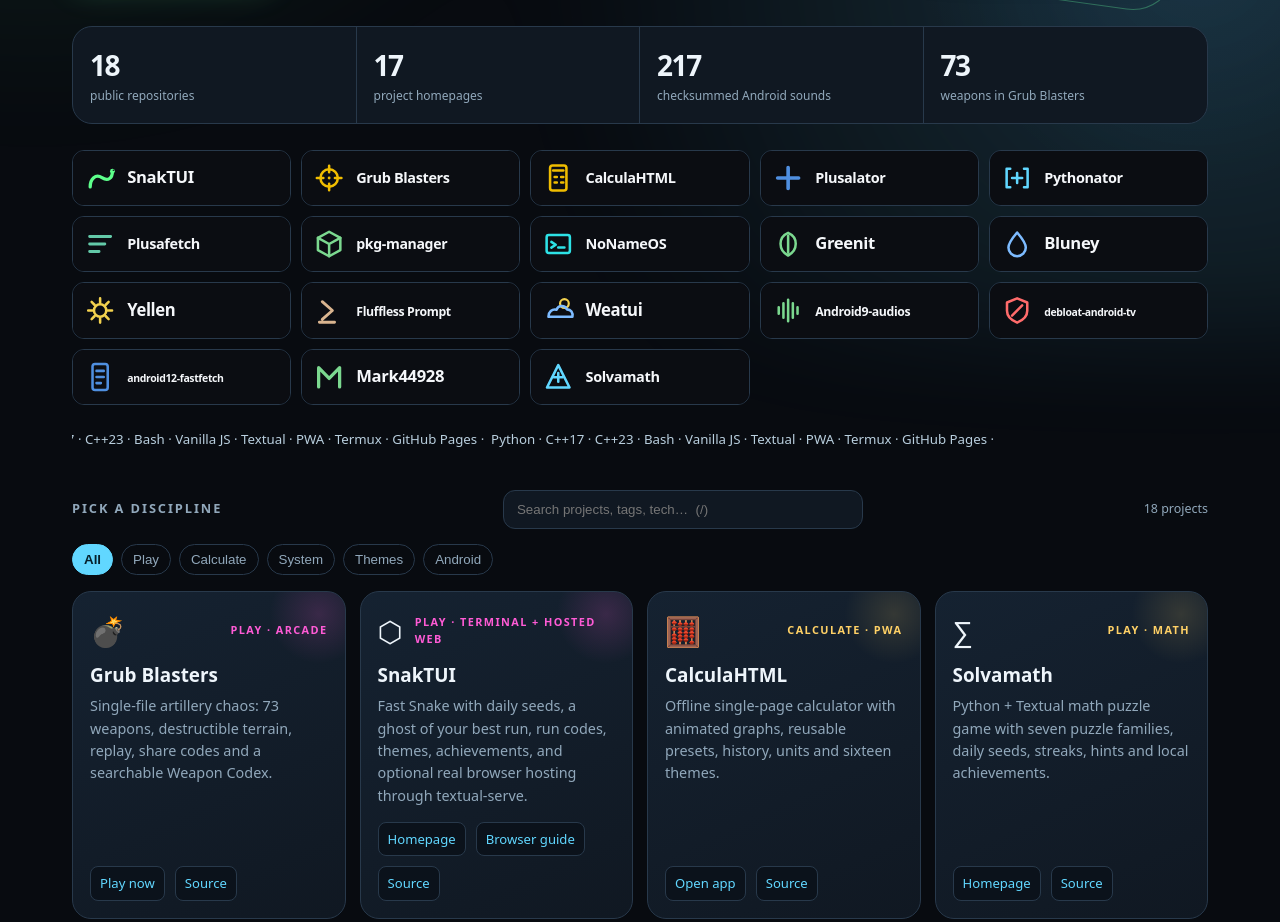
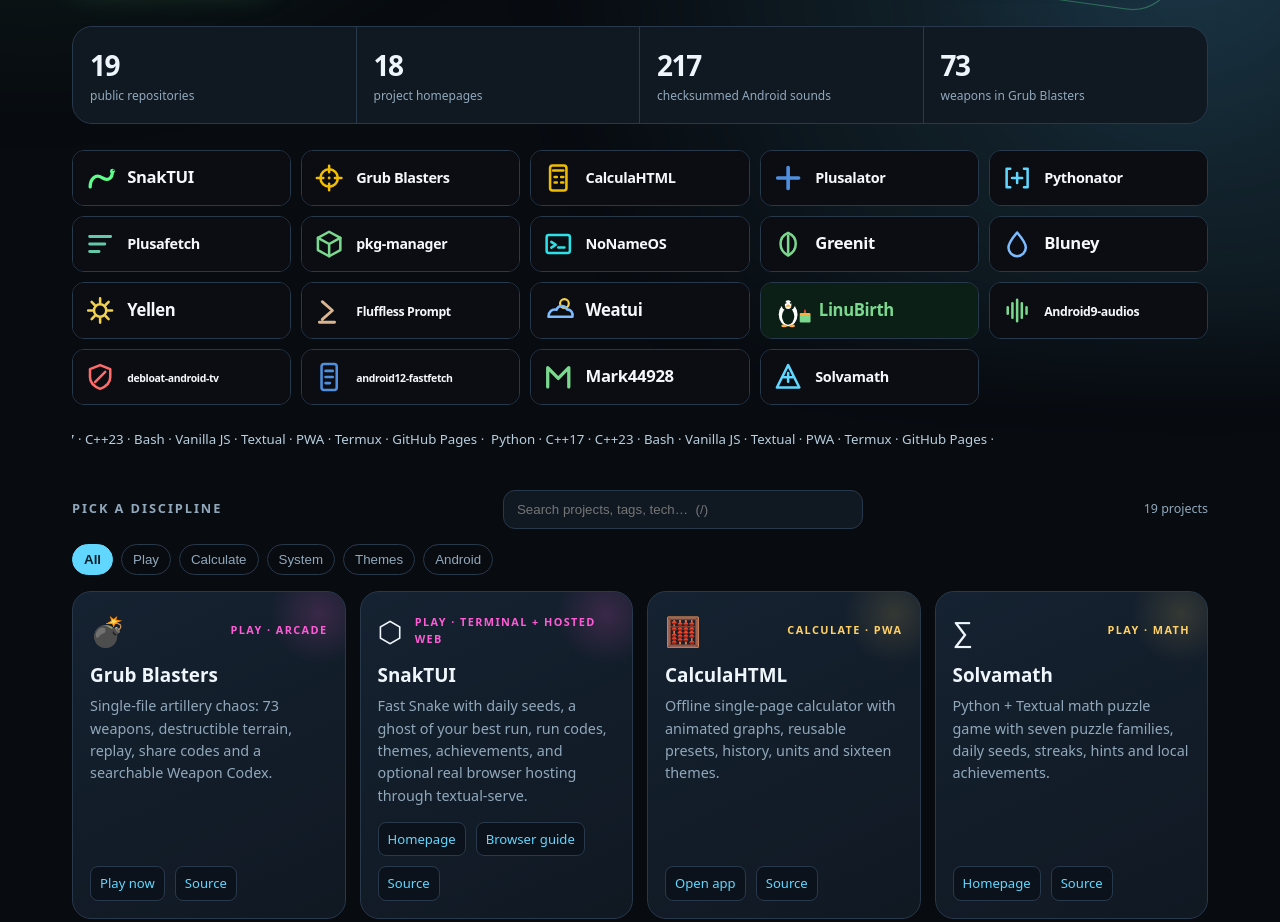
Before and after one commit to Mark44928/Mark44928, a plain HTML site: page index.html in a window 1280 px wide. Shown: the part 659-1581 px from the top of the page. Drawn offline with Linux system fonts and the light colour scheme.

Commit message:
Add LinuBirth to project hub: logo grid, card, stats, count

```diff
--- a/index.html
+++ b/index.html
@@ -43,7 +43,7 @@ main{max-width:1180px;margin:auto;padding:44px 22px 60px}.topline{display:flex;j
 </div>
 <div class="portrait" aria-hidden="true"><div class="ring"></div><div class="ring two"></div><img src="avatar.png" alt="Mark44928 avatar"></div>
 </header>
-<section class="stats" aria-label="Project highlights"><div class="stat"><strong>18</strong><span>public repositories</span></div><div class="stat"><strong>17</strong><span>project homepages</span></div><div class="stat"><strong>217</strong><span>checksummed Android sounds</span></div><div class="stat"><strong>73</strong><span>weapons in Grub Blasters</span></div></section>
+<section class="stats" aria-label="Project highlights"><div class="stat"><strong>19</strong><span>public repositories</span></div><div class="stat"><strong>18</strong><span>project homepages</span></div><div class="stat"><strong>217</strong><span>checksummed Android sounds</span></div><div class="stat"><strong>73</strong><span>weapons in Grub Blasters</span></div></section>
 <section aria-label="Project logos" style="display:grid;grid-template-columns:repeat(auto-fit,minmax(190px,1fr));gap:10px;margin:26px 0 4px">
 <a href="https://github.com/Mark44928/SnakTUI" style="display:block;border:1px solid var(--line);border-radius:12px;overflow:hidden"><img src="logos/snaktui.svg" alt="SnakTUI logo" style="display:block;width:100%"></a>
 <a href="https://github.com/Mark44928/GrubBlastersHTML" style="display:block;border:1px solid var(--line);border-radius:12px;overflow:hidden"><img src="logos/grubblasters.svg" alt="Grub Blasters logo" style="display:block;width:100%"></a>
@@ -58,6 +58,7 @@ main{max-width:1180px;margin:auto;padding:44px 22px 60px}.topline{display:flex;j
 <a href="https://github.com/Mark44928/Yellen" style="display:block;border:1px solid var(--line);border-radius:12px;overflow:hidden"><img src="logos/yellen.svg?v=2" alt="Yellen logo" style="display:block;width:100%"></a>
 <a href="https://github.com/Mark44928/FlufflessPrompt" style="display:block;border:1px solid var(--line);border-radius:12px;overflow:hidden"><img src="logos/fluffless.svg" alt="Fluffless Prompt logo" style="display:block;width:100%"></a>
 <a href="https://github.com/Mark44928/Weatui" style="display:block;border:1px solid var(--line);border-radius:12px;overflow:hidden"><img src="logos/weatui.svg" alt="Weatui logo" style="display:block;width:100%"></a>
+<a href="https://github.com/Mark44928/LinuBirth" style="display:block;border:1px solid var(--line);border-radius:12px;overflow:hidden"><img src="logos/linubirth.svg" alt="LinuBirth logo" style="display:block;width:100%"></a>
 <a href="https://github.com/Mark44928/Android9-audios" style="display:block;border:1px solid var(--line);border-radius:12px;overflow:hidden"><img src="logos/android9-audios.svg" alt="Android9-audios logo" style="display:block;width:100%"></a>
 <a href="https://github.com/Mark44928/debloat-android-tv" style="display:block;border:1px solid var(--line);border-radius:12px;overflow:hidden"><img src="logos/debloat-android-tv.svg" alt="debloat-android-tv logo" style="display:block;width:100%"></a>
 <a href="https://github.com/Mark44928/android12-fastfetch" style="display:block;border:1px solid var(--line);border-radius:12px;overflow:hidden"><img src="logos/android12-fastfetch.svg" alt="android12-fastfetch logo" style="display:block;width:100%"></a>
@@ -65,7 +66,7 @@ main{max-width:1180px;margin:auto;padding:44px 22px 60px}.topline{display:flex;j
 <a href="https://github.com/Mark44928/Solvamath" style="display:block;border:1px solid var(--line);border-radius:12px;overflow:hidden"><img src="logos/solvamath.svg?v=2" alt="Solvamath logo" style="display:block;width:100%"></a>
 </section>
 <div class="ticker" aria-hidden="true"><span>Python · C++17 · C++23 · Bash · Vanilla JS · Textual · PWA · Termux · GitHub Pages ·&nbsp; Python · C++17 · C++23 · Bash · Vanilla JS · Textual · PWA · Termux · GitHub Pages ·&nbsp;</span></div>
-<div class="controls" id="projects"><h2>Pick a discipline</h2><input class="search" id="project-search" type="search" placeholder="Search projects, tags, tech…  (/)" aria-label="Search projects" aria-keyshortcuts="/"><output class="count" id="project-count" aria-live="polite">18 projects</output></div>
+<div class="controls" id="projects"><h2>Pick a discipline</h2><input class="search" id="project-search" type="search" placeholder="Search projects, tags, tech…  (/)" aria-label="Search projects" aria-keyshortcuts="/"><output class="count" id="project-count" aria-live="polite">19 projects</output></div>
 <div class="filters" aria-label="Filter projects"><button class="chip active" data-filter="all">All</button><button class="chip" data-filter="play">Play</button><button class="chip" data-filter="calculate">Calculate</button><button class="chip" data-filter="system">System</button><button class="chip" data-filter="themes">Themes</button><button class="chip" data-filter="android">Android</button></div>
 <section class="grid" aria-label="Projects">
 <article class="card" data-cat="play" data-search="grub blasters artillery game html single-file weapon codex 73" style="--kind:var(--magenta);--glow:#ff5bd629"><div class="card-head"><span class="icon">💣</span><span class="kind">Play · arcade</span></div><h2>Grub Blasters</h2><p>Single-file artillery chaos: 73 weapons, destructible terrain, replay, share codes and a searchable Weapon Codex.</p><div class="links"><a href="https://mark44928.github.io/GrubBlastersHTML/">Play now</a><a href="https://github.com/Mark44928/GrubBlastersHTML">Source</a></div></article>
@@ -86,6 +87,7 @@ main{max-width:1180px;margin:auto;padding:44px 22px 60px}.topline{display:flex;j
 <article class="card" data-cat="android" data-search="debloat android tv rooted audit report profile package cleanup" style="--kind:#ffcf6b;--glow:#ffcf6b22"><div class="card-head"><span class="icon">✚</span><span class="kind">Android · repair</span></div><h2>debloat-android-tv</h2><p>Read-only audits, restore scripts and profile generation for rooted Android TV boxes and sticks.</p><div class="links"><a href="https://mark44928.github.io/debloat-android-tv/">Homepage</a><a href="https://github.com/Mark44928/debloat-android-tv">Source</a></div></article>
 <article class="card" data-cat="themes" data-search="fluffless prompt zsh oh my zsh shell theme git clock minimal" style="--kind:#d2a04f;--glow:#d2a04f22"><div class="card-head"><span class="icon">❯</span><span class="kind">Theme · prompt</span></div><h2>Fluffless Prompt</h2><p>A quiet Oh My Zsh theme with directory, Git state, failure code and a small clock. No glyphs, no boxes, no phosphor cosplay.</p><div class="links"><a href="https://mark44928.github.io/FlufflessPrompt/">Homepage</a><a href="https://github.com/Mark44928/FlufflessPrompt">Source</a></div></article>
 <article class="card" data-cat="profile" data-search="mark44928 profile github readme hub open source" style="--kind:var(--cyan);--glow:#61d7ff22"><div class="card-head"><span class="icon">◆</span><span class="kind">Profile · meta</span></div><h2>Mark44928</h2><p>The GitHub profile, visual star history, live README index and the source for this page.</p><div class="links"><a href="https://github.com/Mark44928">GitHub profile</a><a href="https://github.com/Mark44928/Mark44928">Source</a></div></article>
+<article class="card" data-cat="play" data-search="linubirth linus torvalds birthday countdown tux linux fun web" style="--kind:var(--magenta);--glow:#ff5bd629"><div class="card-head"><span class="icon">🐧</span><span class="kind">Play · novelty</span></div><h2>LinuBirth</h2><p>A pretty useless countdown to Linus Torvalds' birthday with drifting Tuxes, bundled fonts and a confetti party.</p><div class="links"><a href="https://mark44928.github.io/LinuBirth/">Homepage</a><a href="https://github.com/Mark44928/LinuBirth">Source</a></div></article>
 </section>
 <p class="empty" id="empty-results">No projects match that filter yet.</p>
 <div class="terminal" aria-label="Terminal example"><b>mark@termux</b> <span>~</span><br><b>❯</b> plusafetch --statusline<br><span>mem 58% · swap 31% · disk 47% · load 0.8</span><br><b>❯</b> pkg-manager --health-dashboard<br><span>Package health, at a glance. Opening ~/pkg-manager-health-dashboard.html</span><br><b>❯</b> pythonator --eval 'binomcdf(2,3,0.5)'<br><span>0.875</span><br><b>❯</b> snaktui<br><span>◆ SNAKTUI · HALL OF FAME · achievements earned</span></div>
```
